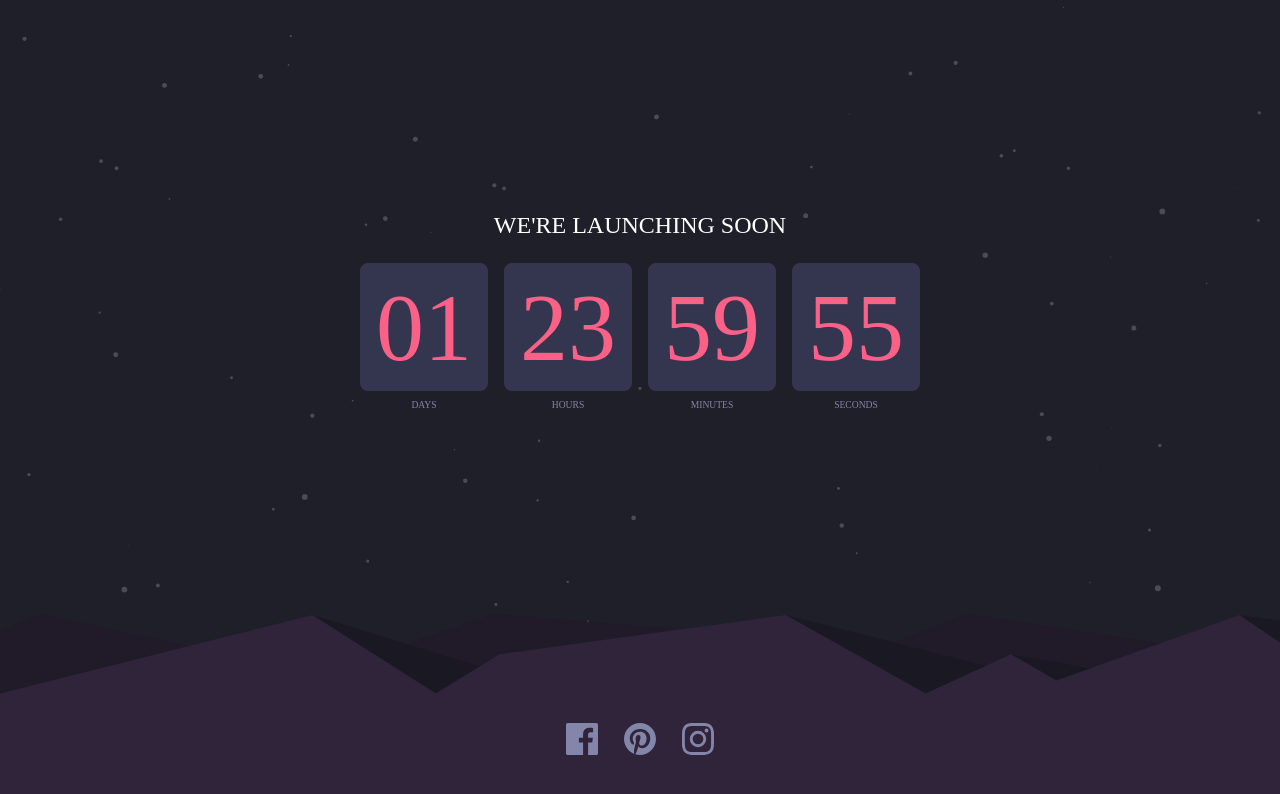
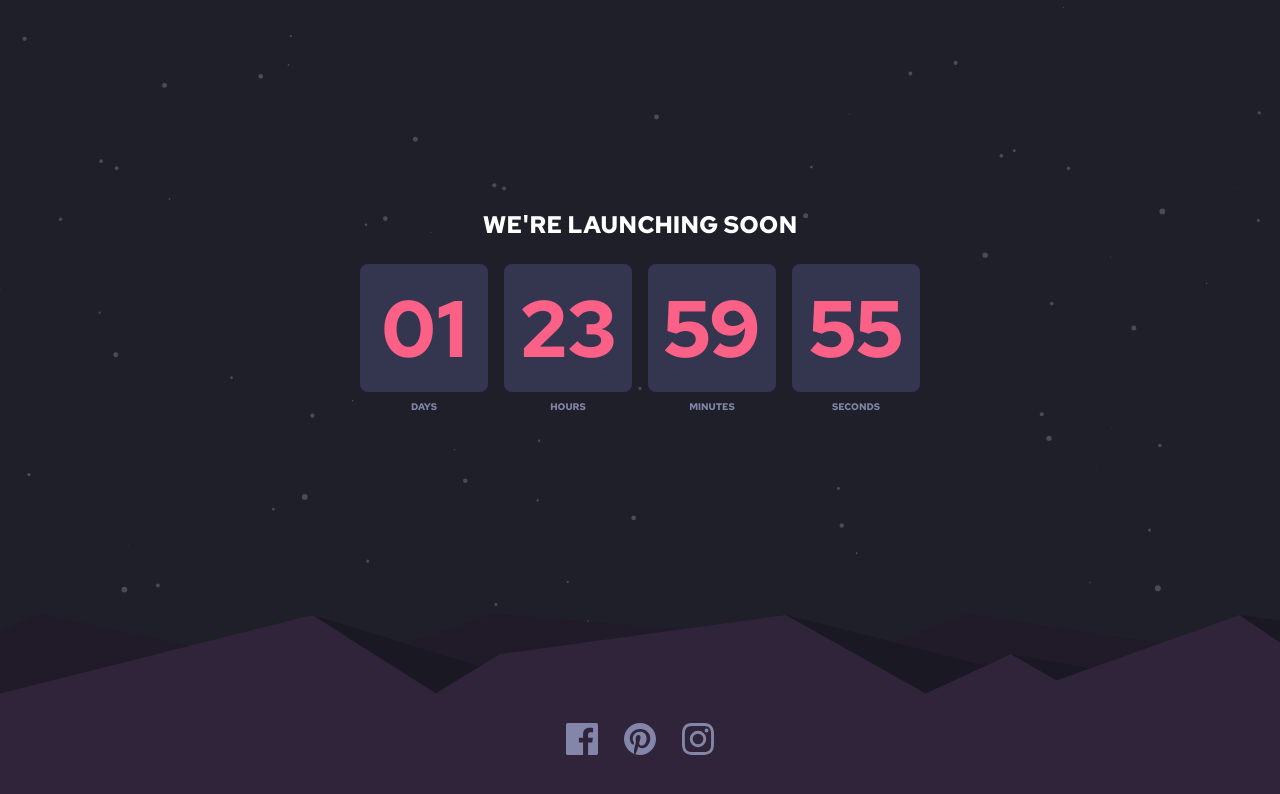
Before and after one commit to jose-web/frontendmentor-launch-countdown-timer, an Angular app: page / in a window 1280 px wide. Shown: the top 794 px of the page. Built offline with nearby package versions, Linux system fonts and the light colour scheme.

Commit message:
Red Hat Text font family added

```diff
--- a/src/app/app.component.scss
+++ b/src/app/app.component.scss
@@ -36,7 +36,7 @@
             .flip-card{
                 background-color: hsl(236, 21%, 26%);
                 color: hsl(345, 95%, 68%);
-                font-size: 6rem;
+                font-size: 5rem;
                 height: 8rem;
                 width: 8rem;
                 display: flex;
--- a/src/index.html
+++ b/src/index.html
@@ -6,6 +6,9 @@
   <base href="/">
   <meta name="viewport" content="width=device-width, initial-scale=1">
   <link rel="icon" type="image/x-icon" href="favicon.ico">
+  <link rel="preconnect" href="https://fonts.googleapis.com">
+  <link rel="preconnect" href="https://fonts.gstatic.com" crossorigin>
+  <link href="https://fonts.googleapis.com/css2?family=Red+Hat+Text:wght@700&display=swap" rel="stylesheet">
 </head>
 <body>
   <app-root></app-root>
--- a/src/styles.scss
+++ b/src/styles.scss
@@ -3,4 +3,5 @@
     margin: 0;
     padding: 0;
     box-sizing: border-box;
+    font-family: 'Red Hat Text', sans-serif;
 }
```
